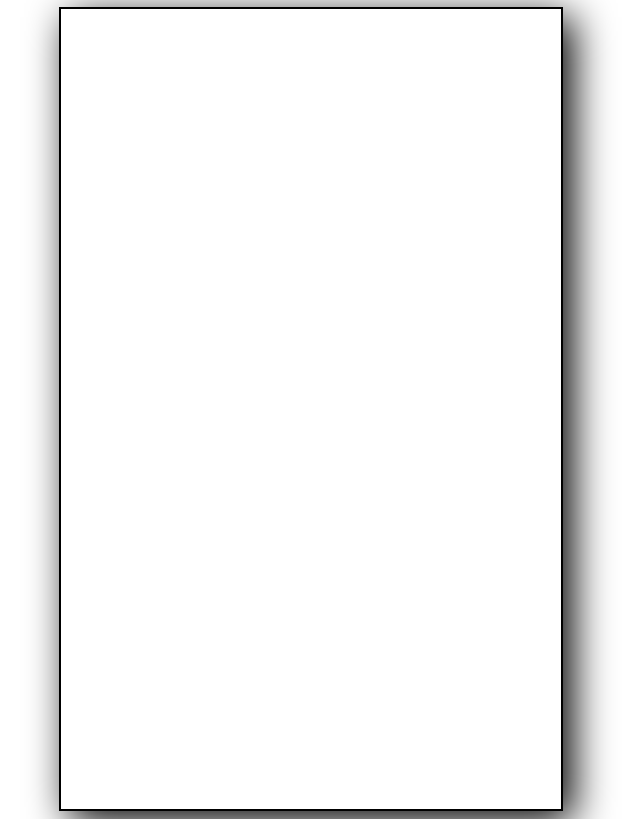
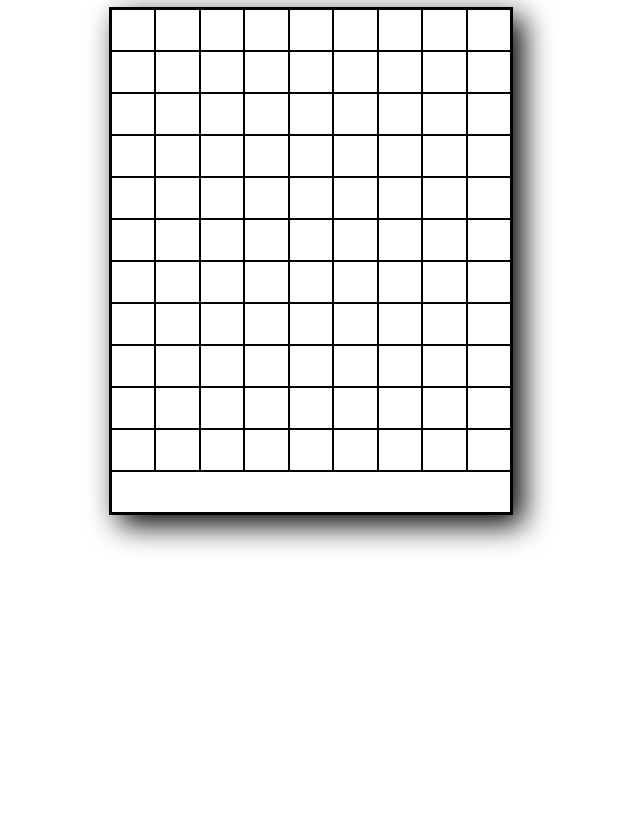
Before and after one commit to xtradam/etch-a-sketch, a plain HTML site: page index.html in a window 1280 px wide. Shown: the part 81-900 px from the top of the page, without its empty margins (329-969 px from the left). After the commit the page ends 800 px from the top, so only its background shows below. Drawn offline with Linux system fonts and the light colour scheme.

Commit message:
Generated squares

```diff
--- a/app.css
+++ b/app.css
@@ -8,8 +8,17 @@ body {
 
 .main {
     background-color: white;
-    width: 500px;
-    height: 800px;
+    max-width: 400px;
+    display: flex;
+    flex-direction: row;
+    flex-wrap: wrap;
     border: 2px solid black;
-    filter: drop-shadow(10px 10px 20px black)
+    filter: drop-shadow(10px 10px 15px black)
 }
+
+.square {
+    border: 1px solid black;
+    width: 40px;
+    height: 40px;
+    flex-grow: 1;
+}
--- a/app.js
+++ b/app.js
@@ -0,0 +1,7 @@
+const main = document.querySelector(".main");
+
+for (let i = 0; i < 100; i++) {
+  let square = document.createElement("div");
+  square.classList.add("square");
+  main.appendChild(square);
+}
```
